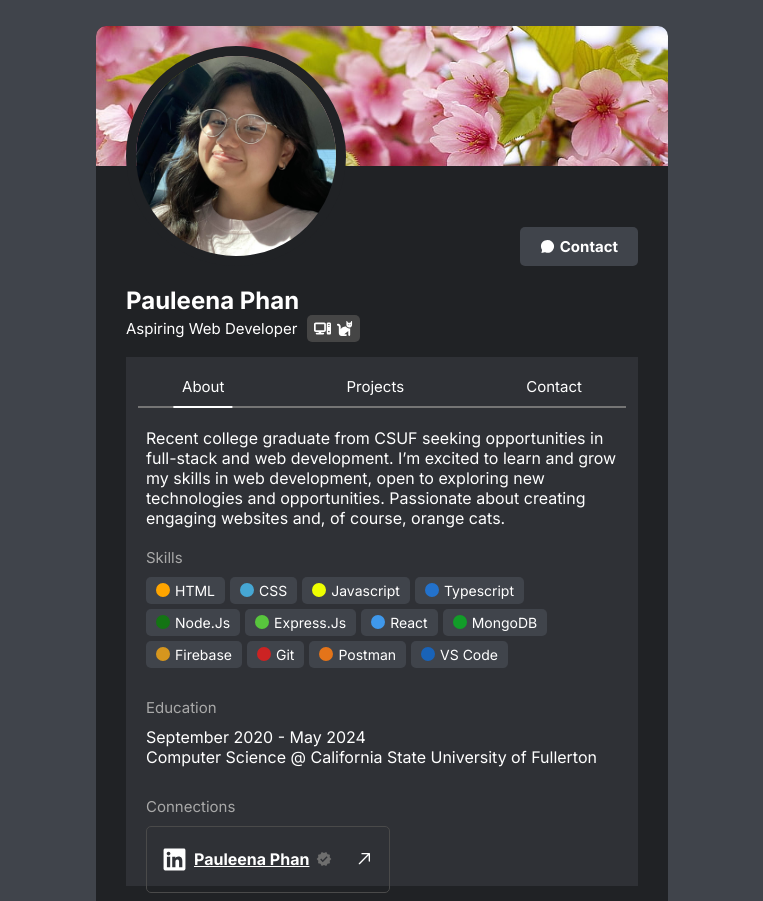
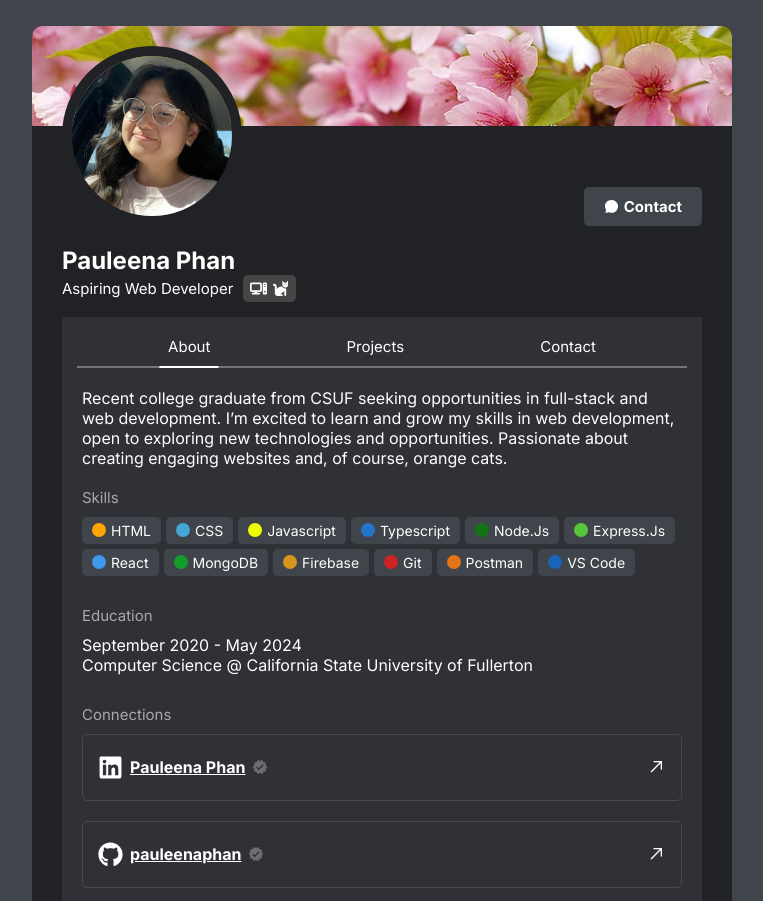
Before and after one commit to pauleenaphan/discord-portfolio, a React (Vite) app: page / in a window 1280 px wide. Shown: the top 901 px of the page, without its empty margins (258-1021 px from the left). Built offline with nearby package versions, Linux system fonts and the light colour scheme.

Commit message:
adjust styling to by dynamic

```diff
--- a/src/component/Header.tsx
+++ b/src/component/Header.tsx
@@ -17,7 +17,6 @@ export const Header = () =>{
                         <IoChatbubbleSharp/>
                         <p onClick={() =>{ navigate("/Contact")}}> Contact </p>
                     </div>
-
                 </header>
                 <section className="name">
                     <h1> Pauleena Phan </h1>
--- a/src/pages/Contact.tsx
+++ b/src/pages/Contact.tsx
@@ -76,7 +76,6 @@ export const Contact = () =>{
                 <section className="contactSec">
                     <p className="profileSubTitle"> Want to get in touch? Send me a message right here! </p>
                     <form className="contactForm" onSubmit={sendMail}>
-                        <div className="emailFormHead">
                         <div className="labelInput">
                             <label> Email </label>
                             <input type="text" placeholder="Your Email" onChange={(e) => {updateFormData("userEmail", e.target.value)}}/>
@@ -86,7 +85,6 @@ export const Contact = () =>{
                             <input type="text" placeholder="Purpose of your Email" onChange={(e) => {updateFormData("userSubject", e.target.value)}}/>
                         </div>
 
-                        </div>
                         <div className="labelInput">
                             <label> Message </label>
                             <textarea placeholder="Your Message here" onChange={(e) => {updateFormData("userMessage", e.target.value)}}/>
--- a/src/style/About.css
+++ b/src/style/About.css
@@ -4,7 +4,7 @@
     border-bottom: 30px solid #202225;
     margin: 0 auto;
     margin-bottom: 5%;
-    width: 40%;
+    width: 50%;
     border-bottom-left-radius: 10px;
     border-bottom-right-radius: 10px;
 }
@@ -14,7 +14,8 @@
     /* fix this later */
     /* border-radius: 10px; */
     background-color: #2f3136 !important;
-    height: 60vh;
+    min-height: 80vh;
+    max-height: fit-content;
 }
 
 Nav{
@@ -127,11 +128,17 @@ Nav{
 
 /* ! Connections */
 .contact{
-    display: flex;
+    /* display: flex;
     padding: 0px 20px;
-    /* gap: 10px; */
+    gap: 10px;
     flex-wrap: wrap;
-    justify-content: space-between;
+    justify-content: space-between; */
+
+
+    display: grid;
+    grid-template-columns: repeat(auto-fit, minmax(300px, 1fr));
+    padding: 0px 20px;
+    gap: 10px;
 }
 
 .contactBtn{
@@ -139,7 +146,6 @@ Nav{
     padding: 20px 15px;
     border-radius: 5px;
     font-size: 16px;
-    width: 45%;
     font-weight: bold;
     cursor: pointer;
 
@@ -147,6 +153,7 @@ Nav{
     justify-content: space-between;
     align-items: center;
     margin-bottom: 10px;
+    flex-wrap: wrap;
 }
 
 .contactBtn:hover{
@@ -157,6 +164,7 @@ Nav{
     display: flex;
     align-items: center;
     gap: 7px;
+    flex-wrap: wrap;
 }
 
 .contactIcons{
--- a/src/style/Contact.css
+++ b/src/style/Contact.css
@@ -3,18 +3,14 @@
     /* fix this later */
     /* border-radius: 10px; */
     background-color: #2f3136 !important;
-    height: 60vh;
+    height: 80vh;
 }
 
 .contactForm{
     padding: 20px;
-}
-
-.emailFormHead{
     display: flex;
-    justify-content: space-between;
-    margin: 20px 0px;
-    gap: 10px;
+    flex-direction: column;
+    gap: 20px;
 }
 
 .labelInput{
@@ -23,6 +19,7 @@
     gap: 10px;
     width: 100%;
 }
+
 
 input[type=text], textarea{
     /* width: 100%; */
@@ -56,7 +53,7 @@ textarea{
     border: none;
     cursor: pointer;
     font-size: 15px;
-    margin: 20px 0px;
+    margin-top: 10px;
 }
 
 .subbtn:hover{
--- a/src/style/Header.css
+++ b/src/style/Header.css
@@ -4,7 +4,7 @@
     border-right: 30px solid #202225;
     margin: 0 auto;
     margin-top: 2%;
-    width: 40%;
+    width: 50%;
     border-top-left-radius: 10px;
     border-top-right-radius: 10px;
 
@@ -17,7 +17,8 @@
 }
 
 .profilePic{
-    width: 200px;
+    min-width: 15vh;
+    max-width: 25%;
     border-radius: 500px;
     margin-bottom: -120px;
     border: 10px solid #202225;
@@ -34,6 +35,11 @@ header{
     border-top-left-radius: 10px;
     border-top-right-radius: 10px;
     padding: 20px 30px;
+}
+
+.header-top{
+    display: flex;
+    flex-wrap: wrap;
 }
 
 .contactContainer{
--- a/src/style/Nav.css
+++ b/src/style/Nav.css
@@ -1,8 +1,17 @@
 Nav{
     background-color: #2f3136;
     display: flex;
-    justify-content: space-around;
+    justify-content: space-evenly;
+    flex-wrap: wrap;
 }
+
+@media (max-width: 606px) { /* Adjust breakpoint as needed */
+    Nav {
+        flex-direction: column; /* Stack items vertically */
+        align-items: center; /* Center the items */
+    }
+}
+
 
 nav button {
     background-color: #2f3136;
--- a/src/style/Projects.css
+++ b/src/style/Projects.css
@@ -1,7 +1,7 @@
 .projectPage{
     margin: 0 auto;
     background-color: #2f3136 !important;
-    height: 60vh;
+    height: 80vh;
 }
 
 .projectHeaderContainer{
@@ -9,6 +9,8 @@
     align-items: center;
     justify-content: space-between;
     padding: 10px 20px;
+    gap: 10px;
+    flex-wrap: wrap;
 }
 
 .projectName{
```
Lines whose indentation alone changed are shown as unchanged.
